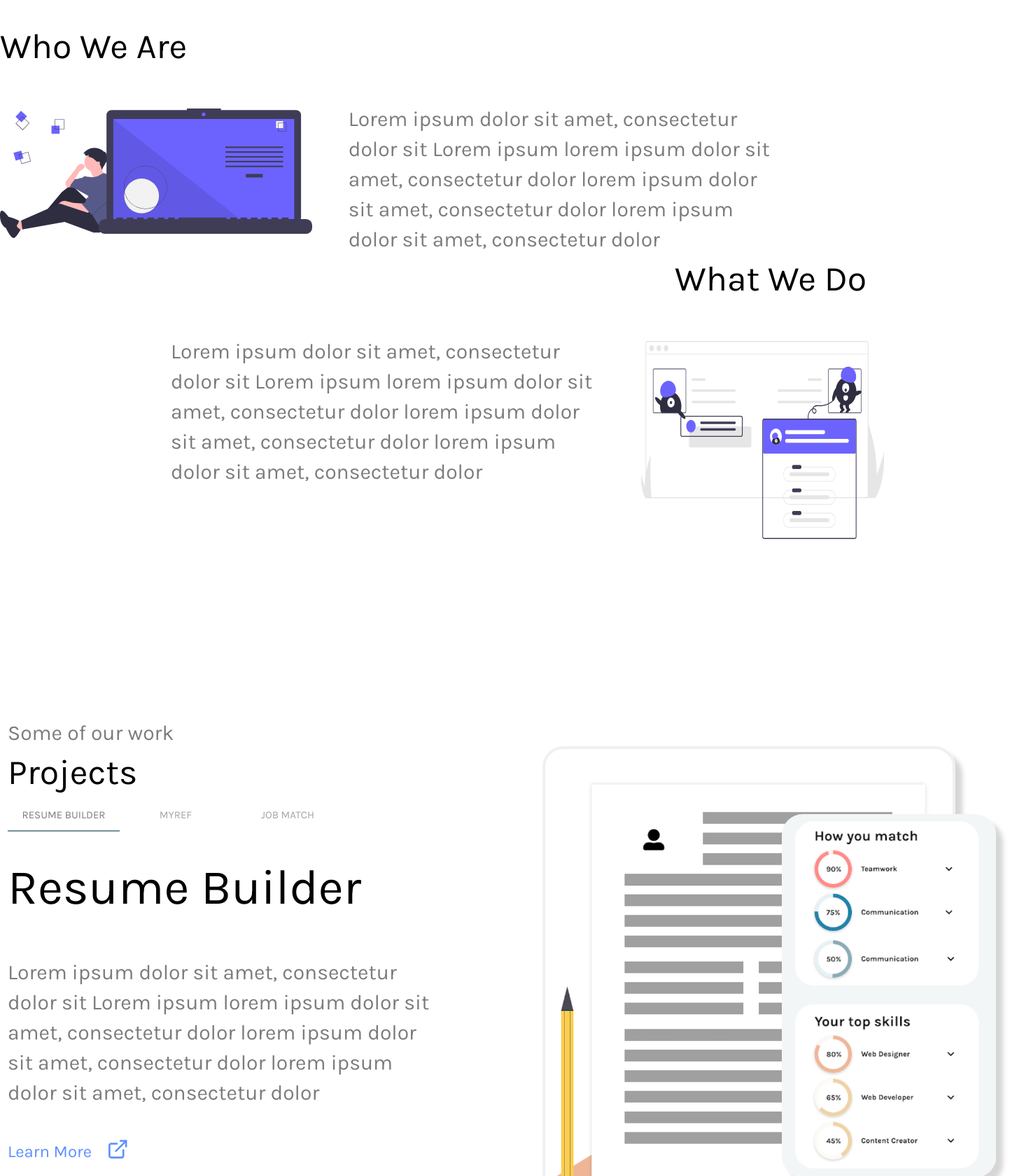
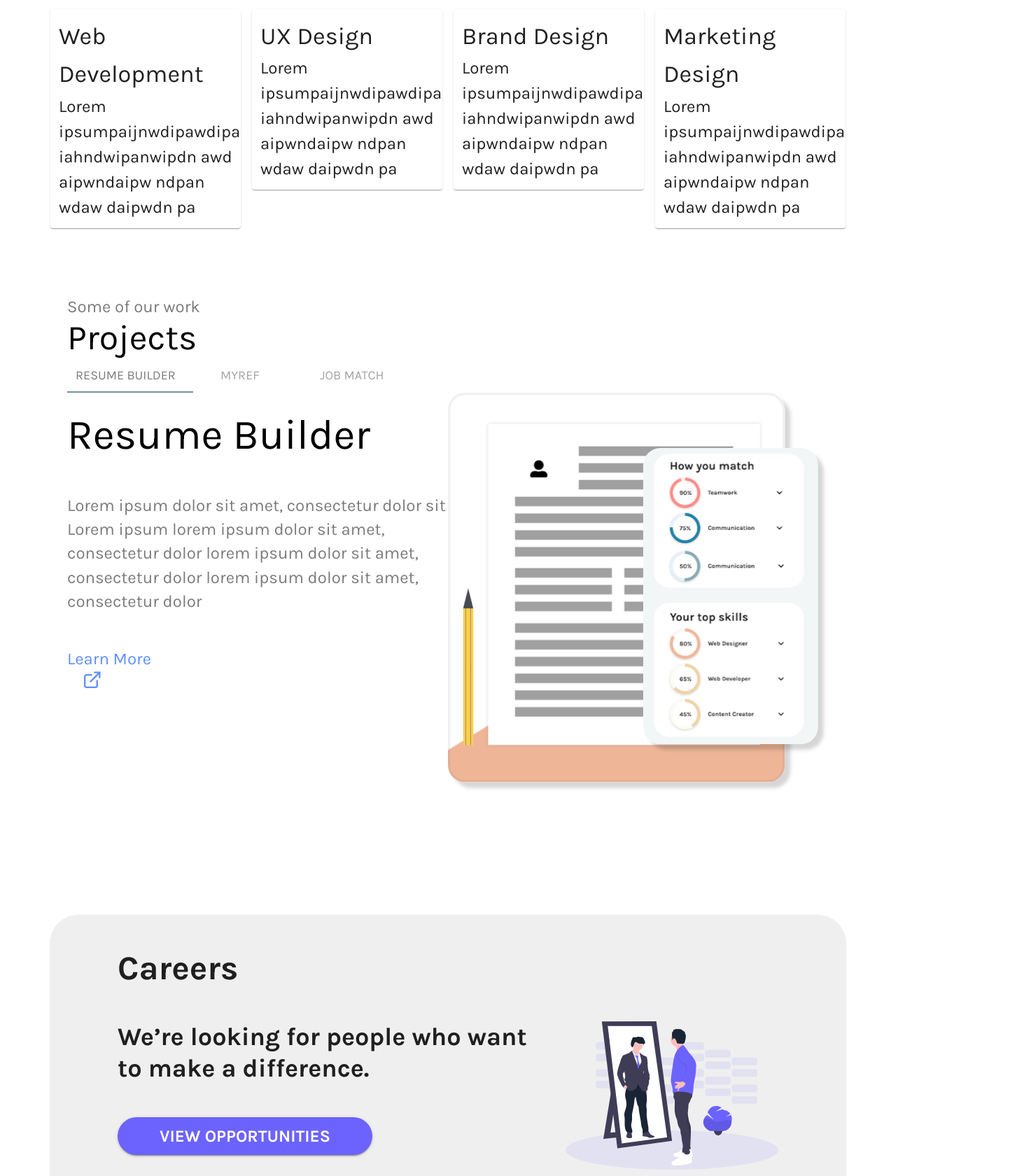
Before and after one commit to DigitalDashCorner/ProjectAlpha, a React (Create React App) app in the folder digital-dash/: page /home in a window 1280 px wide. Shown: the part 920-2600 px from the top of the page at 70% size, 1453 px wide, since content can reach past the window. Built offline with nearby package versions, Linux system fonts and the light colour scheme.

Commit message:
fix responsiveness

```diff
--- a/digital-dash/package.json
+++ b/digital-dash/package.json
@@ -3,6 +3,10 @@
   "version": "0.1.0",
   "private": true,
   "dependencies": {
+    "@fortawesome/fontawesome-svg-core": "^1.2.29",
+    "@fortawesome/free-brands-svg-icons": "^5.13.1",
+    "@fortawesome/free-solid-svg-icons": "^5.13.1",
+    "@fortawesome/react-fontawesome": "^0.1.11",
     "@material-ui/core": "^4.10.0",
     "@material-ui/lab": "^4.0.0-alpha.56",
     "@testing-library/jest-dom": "^4.2.4",
--- a/digital-dash/src/components/HomePage/HomePage.tsx
+++ b/digital-dash/src/components/HomePage/HomePage.tsx
@@ -11,15 +11,17 @@ import {
   Tooltip,
   Fab,
   IconButton,
+  Card,
+  Icon,
 } from "@material-ui/core";
 import { Link, animateScroll as scroll } from "react-scroll";
-import { FontAwesomeIcon } from "@fortawesome/react-fontawesome";
+import { FontAwesomeIcon } from '@fortawesome/react-fontawesome';
 import {
   faGithubAlt,
   faFacebook,
   faTwitter,
   faInstagram,
-} from "@fortawesome/free-brands-svg-icons";
+} from '@fortawesome/free-brands-svg-icons';
 
 import React, { ReactElement } from "react";
 // import { CarouselProvider, Slider, Slide, ButtonBack, ButtonNext, Image, DotGroup } from 'pure-react-carousel';
@@ -43,12 +45,9 @@ const useStyles = makeStyles((theme) => ({
   Headings: {
     fontFamily: "Karla",
     fontSize: "50px",
-    width: "316px",
   },
   subHeadings: {
     fontFamily: "Karla",
-    fontSize: "30px",
-
     color: "#7C7C7C",
   },
   carouselContainer: {
@@ -58,37 +57,43 @@ const useStyles = makeStyles((theme) => ({
 
   carouselSlide: {},
   carouselImage: {
-    width: "976px",
-    height: "536px",
+    maxWidth:'100%',
     objectFit: "cover",
   },
   BuildProducts: {
-    width: "1453px",
-    margin: "auto",
+    width: "100%",
   },
   Home: {
-    margin: "auto",
+    padding:'4rem'
   },
   icons: {
-    height: "20px",
-    width: "20px",
+    height: "1rem",
+    width: "1rem",
   },
   socialmediaIcons: {
-    height: "40px",
-    width: "40px",
+    height: "1.5rem !important",
+    width: "1.5rem !important",
   },
 
   WhoWeAre: {
     marginTop: "52px",
   },
   WhoWeAreTxt: {
-    width: "620px",
   },
   projHeadings: {
     fontFamily: "Karla",
-    fontSize: "15px",
+    fontSize: "0.75rem",
     color: "#7C7C7C",
   },
+  whatWeOfferIcon: {
+    height: '1rem',
+    width: '1rem',
+    backgroundColor: 'black'
+  },
+  WhatWeOfferCard: {
+    padding: '0.5rem'
+  }
+
 }));
 
 export const HomePage = (): ReactElement => {
@@ -98,7 +103,50 @@ export const HomePage = (): ReactElement => {
     setNavTabValue(tab);
   };
 
-
+  const getProjectTab = () => {
+    return (
+      <div>
+        <Grid container direction='row'>
+          <Grid item lg={6}>
+            <Typography
+              variant="h2"
+              style={{
+                fontFamily: "karla",
+                paddingTop: "1rem",
+              }}
+            >
+              Resume Builder
+              </Typography>
+            <Typography
+              variant="body2"
+              className={classes.subHeadings}
+              style={{
+                padding: '2rem 0'
+              }}
+            >
+              Lorem ipsum dolor sit amet, consectetur dolor sit Lorem ipsum
+              lorem ipsum dolor sit amet, consectetur dolor lorem ipsum dolor
+              sit amet, consectetur dolor lorem ipsum dolor sit amet,
+              consectetur dolor
+          </Typography>
+            <Grid direction='row' style={{ color: "#5F90FF" }}>
+              <Typography variant="body2">Learn More</Typography>
+              <img
+                src={externalIcon}
+                style={{ width: "1rem", height: "1rem", paddingLeft: "1rem" }}
+              />
+            </Grid>
+          </Grid>
+          <Grid item lg={6}>
+            <img
+              src={ProjectR}
+              style={{ maxWidth: '100%' }}
+            />
+          </Grid>
+        </Grid>
+      </div>
+    )
+  };
 
   return (
     <Container disableGutters className={classes.baseContainer} maxWidth="xl">
@@ -109,7 +157,7 @@ export const HomePage = (): ReactElement => {
           direction="column"
           justify="center"
           className={classes.Home}
-          style={{ marginTop: "120px" }}
+          style={{ marginTop: "5rem" }}
         >
           <Grid
             container
@@ -117,14 +165,12 @@ export const HomePage = (): ReactElement => {
             justify="center"
             className={classes.BuildProducts}
           >
-            <Grid item direction="column">
-              <Typography variant="body2" className={classes.Headings}>
+            <Grid item direction="column" lg={4} md={12}>
+              <Typography variant="h3">
                 Build Better Products
               </Typography>
               <Typography
-                variant="body2"
-                className={classes.subHeadings}
-                style={{ width: "316px", paddingTop: "18px" }}
+                variant="h4"
               >
                 Lorem ipsum dolor sit amet, consectetur dolor sit Lorem ipsum
               </Typography>
@@ -135,90 +181,106 @@ export const HomePage = (): ReactElement => {
                 duration={500}
                 offset={-70}
               >
-                <Tooltip title="" style={{ marginTop: "22px" }}>
+                <Tooltip title="" style={{ marginTop: "1rem" }}>
                   <IconButton>
                     <img className={classes.icons} src={icon} />
                   </IconButton>
                 </Tooltip>
               </Link>
             </Grid>
-            <Grid item>
+          <Grid item lg={8} md={12}>
               <img className={classes.carouselImage} src={featuredA} />
             </Grid>
           </Grid>
         </Grid>
       </section>
-      <section title="AboutUs" id="AboutUs">
-        <Grid container className={classes.Home} style={{ marginTop: "181px" }}>
-          <Grid
-            container
-            direction="column"
-            justify="center"
-            className={classes.BuildProducts}
-          >
-            <Grid container item direction="row">
-              <Grid item>
-                <Typography variant="body2" className={classes.Headings}>
-                  Who We Are
+      <section title='WhatWeOffer' id='WhatWeOffer'>
+        <Grid container direction='column'>
+          <Typography variant='h1' align='center' style={{ paddingTop: '1rem' }}>
+            What We Offer
             </Typography>
-                <img
-                  src={WhoWeAre}
-                  className={classes.WhoWeAre}
-                  style={{ marginRight: "52px" }}
-                />
+          <Grid container direction='row' spacing={2} style={{ padding: '0 3rem' }}>
+            <Grid item lg={3} md={6}>
+              <Card className={classes.WhatWeOfferCard}>
+                <Grid direction="row" justify='flex-start'>
+                  <Icon className={classes.whatWeOfferIcon}>
+
+                  </Icon>
                 </Grid>
-              <Grid item>
-                <Typography
-                  variant="body2"
-                  className={classes.subHeadings}
-                  style={{
-                    width: "620px",
-                    marginTop: "100px",
-                    paddingTop: "18px",
-                  }}
-                >
-                  Lorem ipsum dolor sit amet, consectetur dolor sit Lorem ipsum
-                  lorem ipsum dolor sit amet, consectetur dolor lorem ipsum
-                  dolor sit amet, consectetur dolor lorem ipsum dolor sit amet,
-                  consectetur dolor
+                <Grid direction="row">
+                  <Typography variant='h6' align='left' >
+                    Web Development
                   </Typography>
                 </Grid>
-            </Grid>
-
-            <Grid container item direction="row" justify="flex-end">
-              <Grid item>
-                <Typography
-                  variant="body2"
-                  className={classes.subHeadings}
-                  style={{
-                    width: "620px",
-                    marginTop: "100px",
-                    paddingTop: "18px",
-                  }}
-                >
-                  Lorem ipsum dolor sit amet, consectetur dolor sit Lorem ipsum
-                  lorem ipsum dolor sit amet, consectetur dolor lorem ipsum
-                  dolor sit amet, consectetur dolor lorem ipsum dolor sit amet,
-                  consectetur dolor
+                <Grid direction="row">
+                  <Typography variant='body1'>
+                    Lorem ipsumpaijnwdipawdipanpwidnaipwdnpianwd iahndwipanwipdn awd aipwndaipw ndpan wdaw daipwdn pa
                   </Typography>
                 </Grid>
-              <Grid item>
-                <Typography
-                  variant="body2"
-                  className={classes.Headings}
-                  style={{ marginLeft: "100px" }}
-                >
-                  What We Do
+              </Card>
+            </Grid>
+            <Grid item lg={3} md={6}>
+              <Card className={classes.WhatWeOfferCard}>
+                <Grid direction="row" justify='flex-start'>
+                  <Icon className={classes.whatWeOfferIcon}>
+
+                  </Icon>
+                </Grid>
+                <Grid direction="row">
+                  <Typography variant='h6' align='left'>
+                    UX Design
                   </Typography>
-                <img
-                  src={WhatWeDo}
-                  className={classes.WhoWeAre}
-                  style={{ marginLeft: "52px" }}
-                />
+                </Grid>
+                <Grid direction="row">
+                  <Typography variant='body1'>
+                    Lorem ipsumpaijnwdipawdipanpwidnaipwdnpianwd iahndwipanwipdn awd aipwndaipw ndpan wdaw daipwdn pa
+                  </Typography>
+                </Grid>
+              </Card>
+            </Grid>
+            <Grid item lg={3} md={6}>
+              <Card className={classes.WhatWeOfferCard}>
+                <Grid direction="row" justify='flex-start'>
+                  <Icon className={classes.whatWeOfferIcon}>
+
+                  </Icon>
+                </Grid>
+                <Grid direction="row">
+                  <Typography variant='h6' align='left'>
+                    Brand Design
+                  </Typography>
+                </Grid>
+                <Grid direction="row">
+                  <Typography variant='body1'>
+                    Lorem ipsumpaijnwdipawdipanpwidnaipwdnpianwd iahndwipanwipdn awd aipwndaipw ndpan wdaw daipwdn pa
+                  </Typography>
+                </Grid>
+              </Card>
+            </Grid>
+            <Grid item lg={3} md={6}>
+              <Card className={classes.WhatWeOfferCard}>
+                <Grid direction="row" justify='flex-start'>
+                  <Icon className={classes.whatWeOfferIcon}>
+
+                  </Icon>
+                </Grid>
+                <Grid direction="row">
+                  <Typography variant='h6' align='left'>
+                    Marketing Design
+                  </Typography>
+                </Grid>
+                <Grid direction="row">
+                  <Typography variant='body1'>
+                    Lorem ipsumpaijnwdipawdipanpwidnaipwdnpianwd iahndwipanwipdn awd aipwndaipw ndpan wdaw daipwdn pa
+                  </Typography>
+                </Grid>
+              </Card>
             </Grid>
           </Grid>
         </Grid>
-        </Grid>
+      </section>
+      <section title=''>
+
       </section>
 
       <section title="projects" id="projects">
@@ -227,19 +289,11 @@ export const HomePage = (): ReactElement => {
           direction="column"
           justify="center"
           className={classes.Home}
-          style={{ marginTop: "250px" }}
         >
-          <Grid
-            container
-            direction="row"
-            justify="center"
-            className={classes.BuildProducts}
-          >
-            <Grid item direction="column">
-              <Typography variant="body2" className={classes.subHeadings}>
+          <Typography variant="h5" className={classes.subHeadings}>
             Some of our work
               </Typography>
-              <Typography variant="body2" className={classes.Headings}>
+          <Typography variant="h3" className={classes.Headings}>
             Projects
               </Typography>
           <Tabs value={navTabValue} onChange={handleNavChange}>
@@ -259,179 +313,119 @@ export const HomePage = (): ReactElement => {
               className={classes.projHeadings}
             />
           </Tabs>
-              <Typography
-                variant="body2"
-                style={{
-                  fontFamily: "karla",
-                  fontSize: "70px",
-                  paddingTop: "30px",
-                }}
-              >
-                Resume Builder
-              </Typography>
-              <Typography
-                variant="body2"
-                className={classes.subHeadings}
-                style={{
-                  width: "614px",
-                  paddingTop: "50px",
-                  paddingBottom: "45px",
-                }}
-              >
-                Lorem ipsum dolor sit amet, consectetur dolor sit Lorem ipsum
-                lorem ipsum dolor sit amet, consectetur dolor lorem ipsum dolor
-                sit amet, consectetur dolor lorem ipsum dolor sit amet,
-                consectetur dolor
-              </Typography>
-              <Grid
-                container
-                item
-                className={classes.subHeadings}
-                style={{ color: "#5F90FF" }}
-              >
-                <Grid item>
-                  <Typography variant="body2">Learn More</Typography>
-                </Grid>
-                <img
-                  src={externalIcon}
-                  style={{ width: "27px", height: "27px", paddingLeft: "24px" }}
-                />
-              </Grid>
-            </Grid>
-            <Grid item>
-              <img
-                src={ProjectR}
-                style={{ paddingLeft: "150px", paddingTop: "40px" }}
-              />
-            </Grid>
-          </Grid>
+          {
+            getProjectTab()
+          }
+
         </Grid>
       </section>
       <section title="careers" id="careers">
-        <Grid
-          container
-          direction="column"
-          style={{
-            marginTop: "250px",
-            background: "#EFEFEF",
-            paddingBottom: "170px",
-          }}
-        >
+        <Card style={{
+          margin: '3rem', padding: '2rem 4rem', background: "#EFEFEF", borderRadius: '40px'
+        }}>
           <Grid
             container
             direction="column"
             justify="center"
             className={classes.BuildProducts}
           >
-            <Grid item direction="column">
             <Typography
-                variant="body2"
-                className={classes.Headings}
-                style={{ paddingTop: "50px", fontWeight: "bold" }}
+              variant="h3"
+              style={{ fontWeight: "bold" }}
             >
               Careers
               </Typography>
-            </Grid>
             <Grid
               container
-              item
               justify="center"
-              style={{ paddingTop: "240px", paddingLeft: "50px" }}
+              direction='row'
+              style={{ paddingTop: '2rem' }}
+              spacing={2}
             >
-              <Grid item>
+              <Grid item lg={8}>
                 <Typography
-                  className={classes.Headings}
+                  variant='h4'
                   style={{
                     fontWeight: "bold",
-                    width: "720px",
-                    marginBottom: "40px",
                   }}
                 >
                   We’re looking for people who want to make a difference.
                 </Typography>
                 <Button
                   variant="contained"
-                  className={classes.subHeadings}
                   style={{
                     background: "#6C63FF",
                     color: "white",
                     fontWeight: "bold",
                     borderRadius: "30px",
-                    paddingLeft: "64px",
-                    paddingRight: "64px",
+                    paddingLeft: "2.5rem",
+                    paddingRight: "2.5rem",
+                    marginTop: '2rem',
                   }}
                 >
                   View Opportunities
                 </Button>
               </Grid>
-              <Grid item>
-                <img src={Careers} />
+              <Grid item lg={4}>
+                <img src={Careers} style={{ maxWidth: '100%' }} />
               </Grid>
             </Grid>
           </Grid>
-        </Grid>
+
+        </Card>
       </section>
       <section title="contacts" id="contacts">
         <Grid
           container
           direction="column"
-          style={{ paddingBottom: "170px", paddingTop: "100px" }}
+          style={{ padding: '3rem' }}
           className={classes.BuildProducts}
         >
-          <Grid item direction="column">
+          <Grid container item justify="flex-start" direction="row">
             <Typography variant="body1" className={classes.subHeadings}>
               Have something interesting to say!
             </Typography>
+          </Grid>
+          <Grid container item justify="flex-start" direction="row" style={{ padding: "1rem 0" }}>
+            <Grid item style={{ marginRight: '2rem' }}>
               <Typography
-              variant="body2"
-              className={classes.Headings}
-              style={{ paddingTop: "20px", fontWeight: "bold" }}
+                variant="h3"
+                style={{ fontWeight: "bold" }}
               >
                 Contact Us
             </Typography>
             </Grid>
-
-          <Grid container item justify="center" direction="row">
-            <Grid item md={4}>
-              <Typography
-                className={classes.Headings}
-                style={{
-                  marginTop: "30px",
-                  width: "440px",
-                  height: "110px",
+            <Grid item style={{
               background: "#A3A3A3",
               borderRadius: "30px",
-                }}
-              >
-                <Grid item style={{ padding: "15px 92px 0px 92px" }}>
+              padding: '0.5rem',
+              width: '10rem'
+            }}>
+              <Grid container direction='row' justify='space-between' >
+                <Grid item>
                   <FontAwesomeIcon
                     icon={faInstagram}
                     className={classes.socialmediaIcons}
                   />
+                </Grid>
+                <Grid item>
                   <FontAwesomeIcon
                     icon={faFacebook}
                     className={classes.socialmediaIcons}
-                    style={{ paddingLeft: "52px", paddingRight: "56px" }}
                   />
+                </Grid>
+                <Grid item>
                   <FontAwesomeIcon
                     icon={faTwitter}
                     className={classes.socialmediaIcons}
                   />
                 </Grid>
-              </Typography>
-              <Typography
-                style={{
-                  fontSize: "100px",
-                  fontWeight: "bold",
-                  width: "347px",
-                  fontFamily: "Karla",
-                }}
-              >
-                News & Blogs
-              </Typography>
               </Grid>
-            <Grid item md={4}>
-              <img src={Future} style={{ marginBottom: "10px" }} />
+            </Grid>
+          </Grid>
+          <Grid container item justify="center" direction="row">
+            <Grid item lg={6} md={12}>
+              <img src={Future} style={{ marginBottom: "10px", maxWidth: '100%' }} />
               <Typography
                 variant="body1"
                 style={{ fontWeight: "bold", fontFamily: "Karla" }}
@@ -449,11 +443,11 @@ export const HomePage = (): ReactElement => {
                 </Grid>
                 <img
                   src={externalIcon}
-                  style={{ width: "27px", height: "27px", paddingLeft: "24px" }}
+                  style={{ width: "1rem", height: "1rem", paddingLeft: "1rem" }}
                 />
               </Grid>
             </Grid>
-            <Grid item md={4}>
+            <Grid item lg={6} md={12}>
               <Typography
                 variant="body1"
                 style={{ fontWeight: "bold", fontFamily: "Karla" }}
@@ -471,10 +465,10 @@ export const HomePage = (): ReactElement => {
                 </Grid>
                 <img
                   src={externalIcon}
-                  style={{ width: "27px", height: "27px", paddingLeft: "24px" }}
+                  style={{ width: "1rem", height: "1rem", paddingLeft: "1rem" }}
                 />
               </Grid>
-              <img src={JobMatching} />
+              <img src={JobMatching} style={{ maxWidth: '100%' }} />
             </Grid>
           </Grid>
         </Grid>
--- a/digital-dash/src/index.css
+++ b/digital-dash/src/index.css
@@ -1,7 +1,7 @@
 @import url(https://fonts.googleapis.com/css2?family=Karla:wght@400;700&display=swap);
 body {
   margin: 0;
-  font-family: -apple-system, BlinkMacSystemFont, 'Segoe UI', 'Roboto', 'Oxygen',
+  font-family: 'Karla',-apple-system, BlinkMacSystemFont, 'Segoe UI', 'Roboto', 'Oxygen',
     'Ubuntu', 'Cantarell', 'Fira Sans', 'Droid Sans', 'Helvetica Neue',
     sans-serif;
   -webkit-font-smoothing: antialiased;
@@ -14,7 +14,7 @@ code {
 }
 
 html {
-  font-size: 16px;
+  font-size: 20px;
 }
 
 @media (min-width: 1200px) {
```
Also changed, not shown: 1 other file (tests, documents, lock files or other folders). Lines whose indentation alone changed are shown as unchanged.
